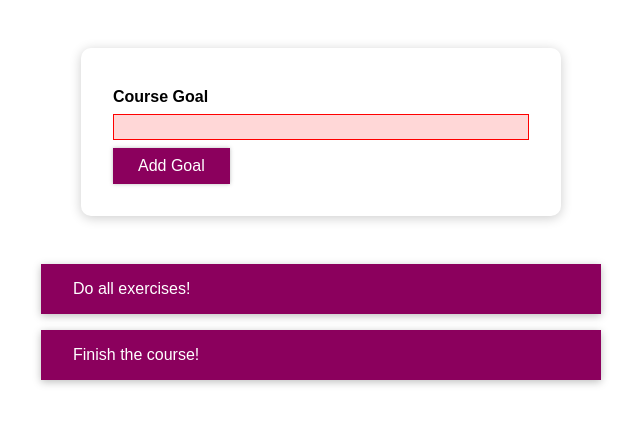
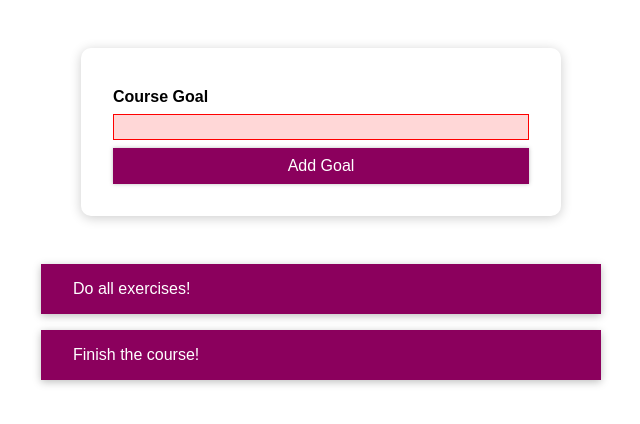
Before and after one commit to Brynner03/styling-react-components, a React (Create React App) app: page / in a window 1280 px wide. Shown: the top 424 px of the page, without its empty margins (319-959 px from the left). Built offline with nearby package versions, Linux system fonts and the light colour scheme.

Commit message:
Styled button

```diff
--- a/src/components/UI/Button/Button.js
+++ b/src/components/UI/Button/Button.js
@@ -2,7 +2,7 @@
 import styled from 'styled-components'
 
 const Button = styled.button`
-
+  width: 100%;
   font: inherit;
   padding: 0.5rem 1.5rem;
   border: 1px solid #8b005d;
@@ -10,6 +10,10 @@ const Button = styled.button`
   background: #8b005d;
   box-shadow: 0 0 4px rgba(0, 0, 0, 0.26);
   cursor: pointer;
+
+  @media (min-width:768px) {
+    margin: auto;
+  }
 
 &:focus {
   outline: none;
```
Also changed, not shown: 1 other file (tests, documents, lock files or other folders).
